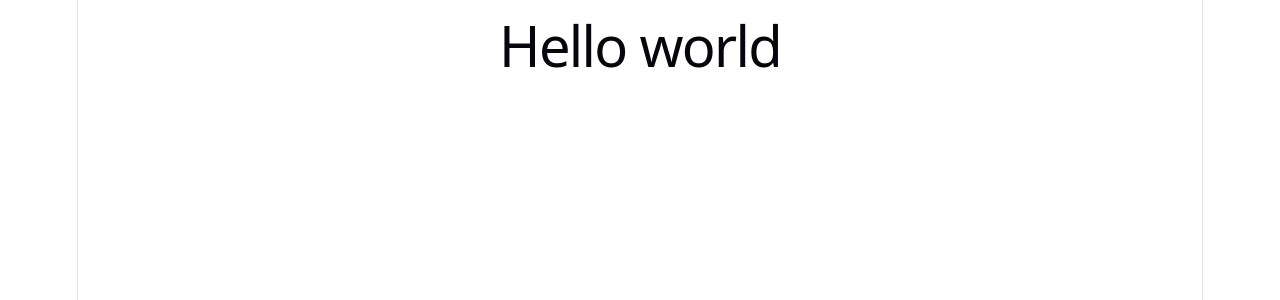
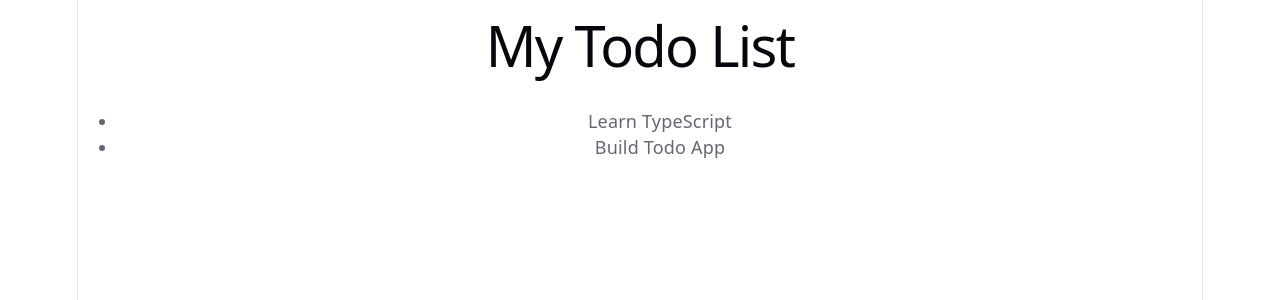
Before and after one commit to AudreyBurrell/todo-typescript, a React (Vite) app: page / in a window 1280 px wide. Shown: the top 300 px of the page. Built offline with nearby package versions, Linux system fonts and the light colour scheme.

Commit message:
Getting the bullet points to show up using a prop

```diff
--- a/src/App.tsx
+++ b/src/App.tsx
@@ -1,9 +1,31 @@
 import './styles/App.css'
 
+import type { Task } from "./types/Task";
+import { TaskItem } from "./components/TaskItem";
+
 function App() {
+  //hard code values here for now
+  const tasks: Task[] = [
+    {
+      id: 1,
+      title: "Learn TypeScript",
+      completed: false,
+    },
+    {
+      id: 2,
+      title: "Build Todo App",
+      completed: false,
+    }
+  ];
+
   return (
     <>
-      <h1>Hello world</h1>
+      <h1>My Todo List</h1>
+      <ul>
+        {tasks.map((task) => (
+          <TaskItem key={task.id} task={task} />
+        ))}
+      </ul>
     </>
   )
 }
--- /dev/null
+++ b/src/components/TaskItem.tsx
@@ -0,0 +1,15 @@
+import type { Task } from "../types/Task";
+
+interface TaskItemProps { //props interfaces make sure the data is correct
+    task: Task; //"TaskItem requires a task, and it must be a real Task."
+}
+
+function TaskItem({ task }: TaskItemProps) {
+    return (
+        <>
+            <li>{task.title}</li>
+        </>
+    )
+}
+
+export { TaskItem };
--- /dev/null
+++ b/src/types/Task.ts
@@ -0,0 +1,5 @@
+export interface Task {
+    id: number;
+    title: string;
+    completed: boolean;
+}
```
